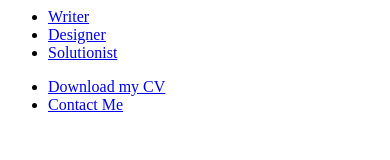
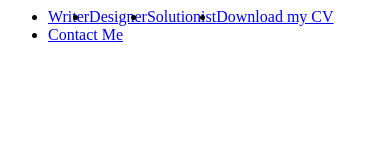
Before and after one commit to LyminalCat/lyminalcat, a plain HTML site: page mobilenav.html in a window 390 px wide. Drawn offline with Linux system fonts and the light colour scheme.

Commit message:
Update mobilenav.html

```diff
--- a/mobilenav.html
+++ b/mobilenav.html
@@ -1,7 +1,7 @@
 <script>
   /* navigation sub-menu display */
 // Change 'hover' to 'click' if you want to
-$('#role-one li > .subrole').parent().click(function() {
+$('.role-one li > .subrole').parent().click(function() {
   var submenu = $(this).children('.subrole');
   if ( $(submenu).is(':hidden') ) {
     $(submenu).slideDown(200);
@@ -11,12 +11,13 @@ $('#role-one li > .subrole').parent().click(function() {
 });
 </script>
 <style>
-  .subrole {display:none;}
+  .menu-one > li {float:left;}
+  .menu-one .subrole {display:none;}
 </style>
 <body>
 <div id="mobilenav">
-  <ul id="menu-one">
-    <li id="role-one"><a href="#">Writer</a>
+  <ul class="menu-one">
+    <li><a href="#">Writer</a>
       <ul class="subrole">
         <li id="role-one_sub-one"><a href="/writer-technical-writing">Technical Writing</a></li>
         <li id="role-one_sub-two"><a href="/writer-comics">Comics</a></li>
```
